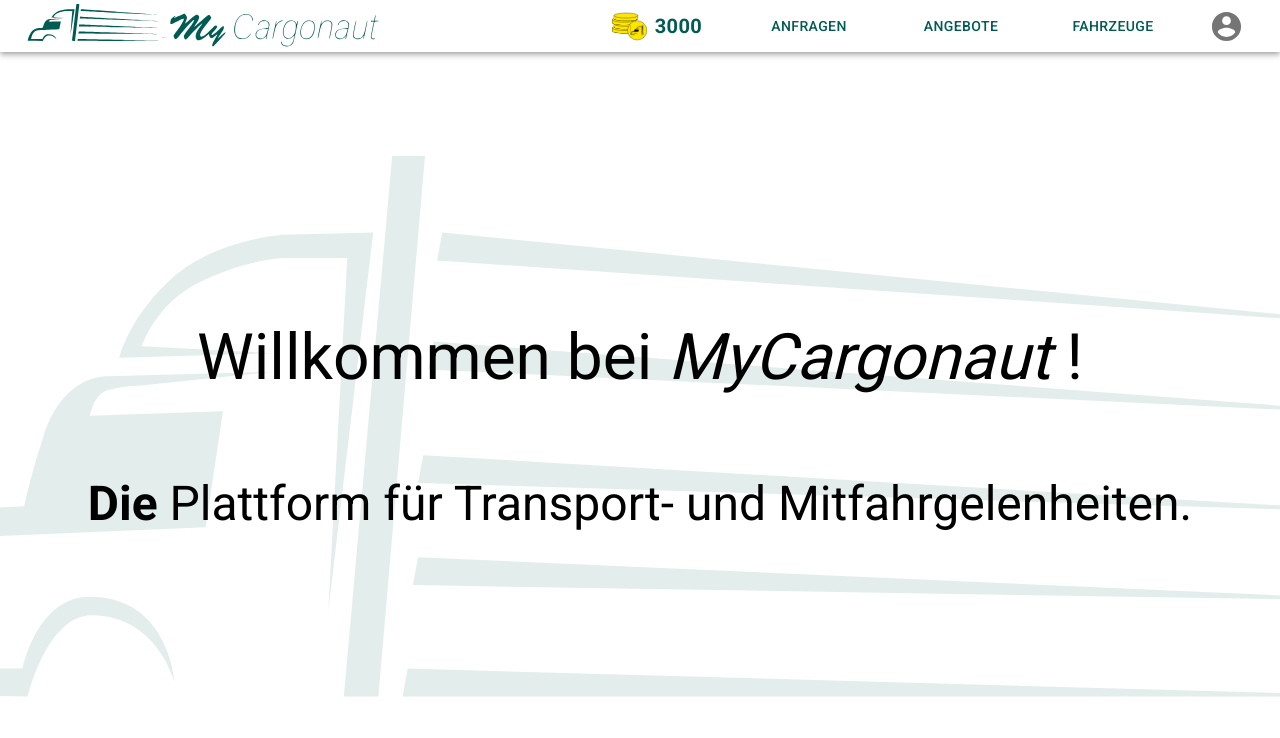
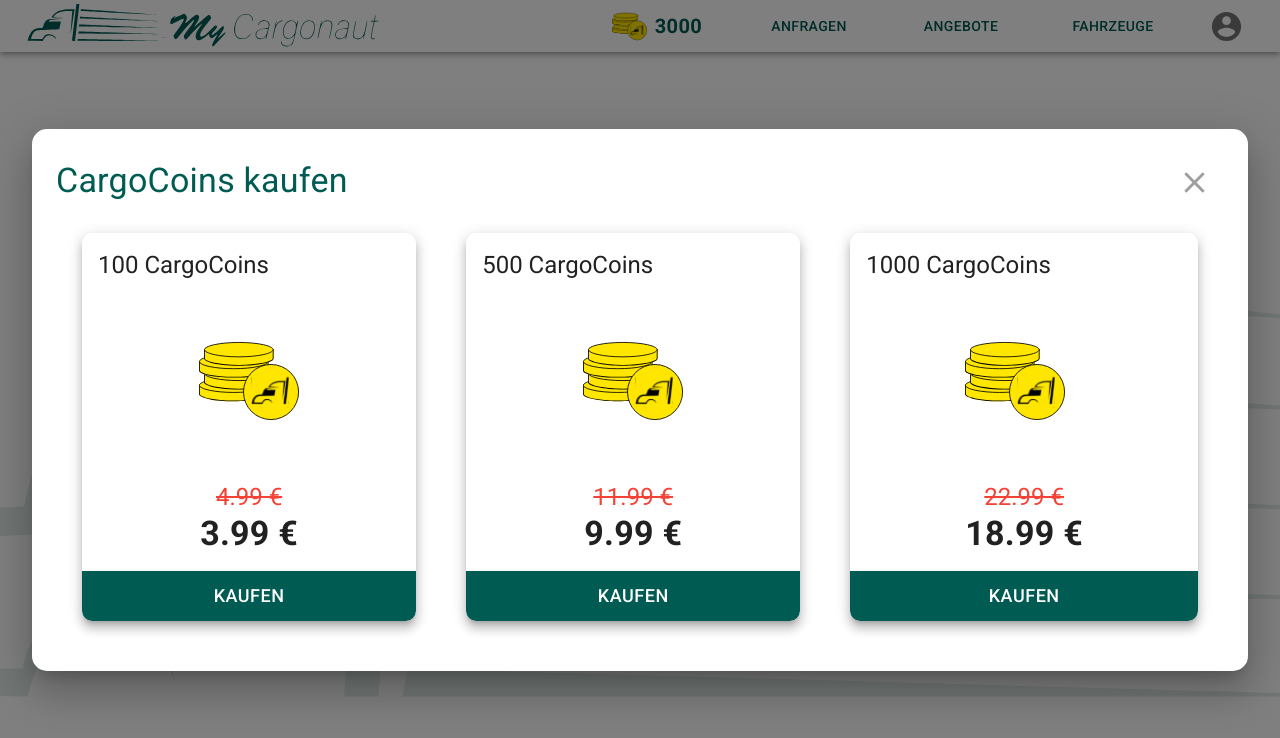
Before and after one commit to THM-Projects-JMDT/MyCargonaut, a React (Create React App) app in the folder frontend/: page / in a window 1280 px wide. Both pictures are taken after a click on the button "3000". Shown: the top 738 px of the page. Built offline with nearby package versions, Linux system fonts and the light colour scheme.

Commit message:
added CargoCoins Dialog

```diff
--- a/frontend/src/components/Header/NavElements/index.tsx
+++ b/frontend/src/components/Header/NavElements/index.tsx
@@ -1,10 +1,11 @@
 import { Box, Button, IconButton, Menu, MenuItem } from "@material-ui/core";
 import { AccountCircle } from "@material-ui/icons";
-import React from "react";
+import React, { useState } from "react";
 import { useHistory } from "react-router-dom";
 import { routes } from "../../../routes";
 import { useStyles } from "../Header.style";
 import { CargoCoins } from "../../../util/CargoCoins";
+import { CargoCoinsDialog } from "../../../util/CargoCoinsDialog";
 
 // TODO: retrieve logged in user from store
 export const NavElements: React.FC = () => {
@@ -13,6 +14,7 @@
   const [anchorEl, setAnchorEl] = React.useState<null | HTMLElement>(null);
   const cargoCoinsBalance = 3000; // TODO: retrieve actual balance
   const history = useHistory();
+  const [open, setOpen] = useState(false);
 
   const handleAvatarClick = (event: React.MouseEvent<HTMLButtonElement>) => {
     setAnchorEl(event.currentTarget);
@@ -37,7 +39,7 @@
   };
 
   const handleMoneyClick = () => {
-    // TODO: show dialog for adding cargo coins?
+    setOpen(true);
   };
 
   return (
@@ -101,6 +103,7 @@
           </Menu>
         </div>
       )}
+      <CargoCoinsDialog open={open} setOpen={setOpen} />
     </div>
   );
 };
--- /dev/null
+++ b/frontend/src/util/CargoCoinsDialog/CargoCoinsDialog.style.tsx
@@ -0,0 +1,47 @@
+import { makeStyles } from "@material-ui/core";
+
+export const useStyles = makeStyles((theme) => ({
+  root: {
+    display: "grid",
+    gridTemplateAreas: `
+  "card1 card2 card3"
+  `,
+    gap: "50px",
+    margin: "50px",
+    marginTop: 0,
+  },
+  card1: {
+    gridArea: "card1",
+  },
+  card2: {
+    gridArea: "card2",
+  },
+  card3: {
+    gridArea: "card3",
+  },
+  cardContent: {
+    display: "grid",
+    justifyContent: "center",
+  },
+  icon: {
+    fontSize: "100px",
+    margin: "50px 0",
+  },
+  old: {
+    textDecoration: "line-through",
+    color: theme.palette.error.main,
+  },
+  paper: {
+    borderRadius: "15px",
+  },
+  closeButton: {
+    position: "absolute",
+    right: theme.spacing(3),
+    top: theme.spacing(3),
+    color: theme.palette.grey[500],
+  },
+  heading: {
+    marginTop: "15px",
+    marginBottom: "15px",
+  },
+}));
--- /dev/null
+++ b/frontend/src/util/CargoCoinsDialog/index.tsx
@@ -0,0 +1,102 @@
+import React from "react";
+import { useStyles } from "./CargoCoinsDialog.style";
+import { CustomCard } from "../CustomCard";
+import { Dialog, DialogTitle, IconButton, Typography } from "@material-ui/core";
+import { CargoCoins } from "../CargoCoins";
+import CloseIcon from "@material-ui/icons/Close";
+
+export interface CargoCoinsDialogProps {
+  open: boolean;
+  setOpen: React.Dispatch<React.SetStateAction<boolean>>;
+}
+
+export const CargoCoinsDialog: React.FC<CargoCoinsDialogProps> = ({
+  open,
+  setOpen,
+}) => {
+  const classes = useStyles();
+
+  const handleClose = () => {
+    setOpen(false);
+  };
+
+  const cardContent = [
+    <div className={classes.cardContent}>
+      <CargoCoins className={classes.icon} />
+      <Typography className={classes.old} variant="h5" align="center">
+        4.99 €
+      </Typography>
+      <Typography variant="h4" align="center">
+        <b>3.99 €</b>
+      </Typography>
+    </div>,
+    <div className={classes.cardContent}>
+      <CargoCoins className={classes.icon} />
+      <Typography className={classes.old} variant="h5" align="center">
+        11.99 €
+      </Typography>
+      <Typography variant="h4" align="center">
+        <b>9.99 €</b>
+      </Typography>
+    </div>,
+    <div className={classes.cardContent}>
+      <CargoCoins className={classes.icon} />
+      <Typography className={classes.old} variant="h5" align="center">
+        22.99 €
+      </Typography>
+      <Typography variant="h4" align="center">
+        <b>18.99 €</b>
+      </Typography>
+    </div>,
+  ];
+
+  return (
+    <Dialog
+      fullWidth
+      maxWidth="lg"
+      open={open}
+      classes={{
+        paper: classes.paper,
+      }}
+      onClose={handleClose}
+    >
+      <DialogTitle className={classes.heading}>
+        <Typography variant="h4" color="primary">
+          CargoCoins kaufen
+        </Typography>
+        <IconButton className={classes.closeButton} onClick={handleClose}>
+          <CloseIcon fontSize="large" />
+        </IconButton>
+      </DialogTitle>
+      <div className={classes.root}>
+        <div className={classes.card1}>
+          <CustomCard
+            buttonText="KAUFEN"
+            heading="100 CargoCoins"
+            content={cardContent[0]}
+            event={() => {}}
+            headingProps={{ variant: "h4", align: "center" }}
+          />
+        </div>
+        <div className={classes.card2}>
+          <CustomCard
+            buttonText="KAUFEN"
+            heading="500  CargoCoins"
+            content={cardContent[1]}
+            event={() => {}}
+            headingProps={{ variant: "h4", align: "center" }}
+          />
+        </div>
+        <div className={classes.card3}>
+          <CustomCard
+            buttonText="KAUFEN"
+            heading="1000  CargoCoins"
+            content={cardContent[2]}
+            event={() => {}}
+            headingProps={{ variant: "h4", align: "center" }}
+          />
+        </div>
+      </div>
+    </Dialog>
+  );
+};
```
